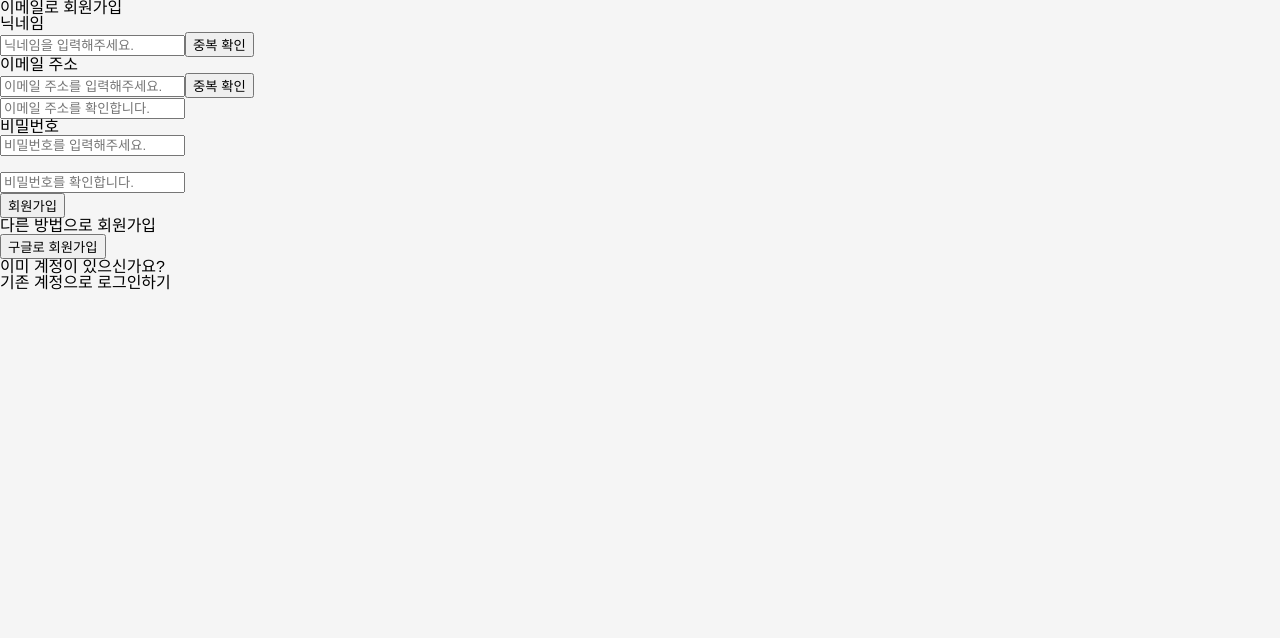
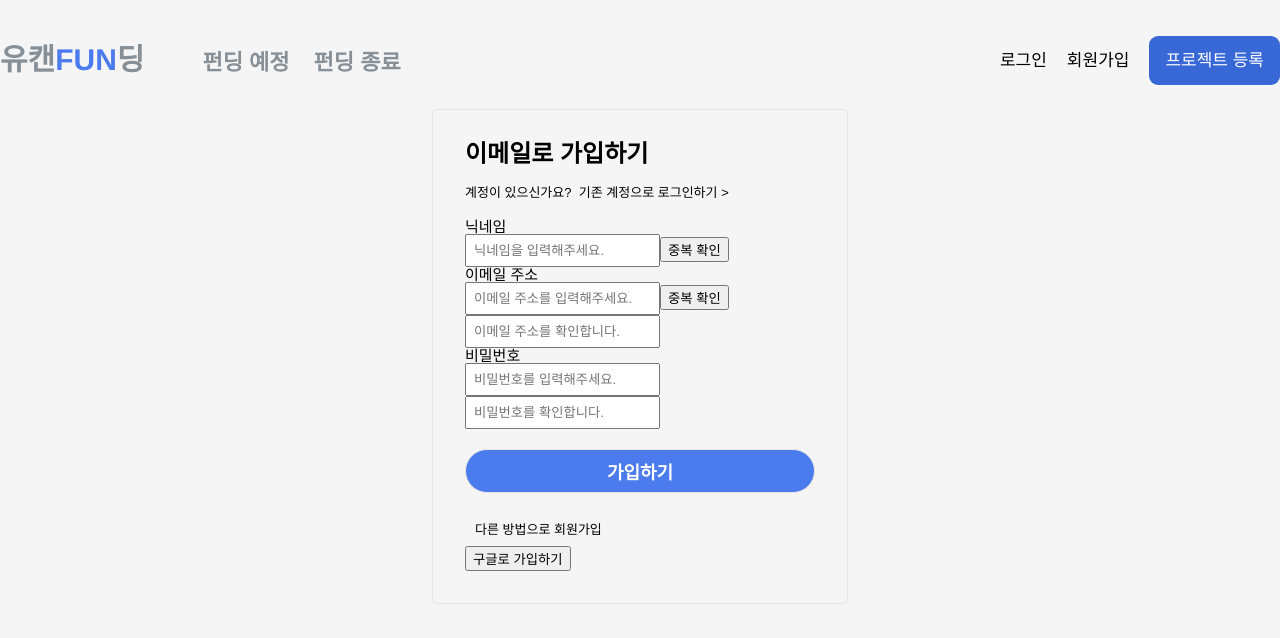
Before and after one commit to MyNameSieun/YouCanFunding, a React (Create React App) app: page /signup in a window 1280 px wide. Shown: the top 638 px of the page. Built offline with nearby package versions, Linux system fonts and the light colour scheme; no server answers.

Commit message:
Design: SignUp - 회원가입 CSS 수정 중..

```diff
--- a/src/pages/Login.jsx
+++ b/src/pages/Login.jsx
@@ -10,6 +10,7 @@
 import { addDoc, collection, getDocs, query, where } from 'firebase/firestore';
 import React, { useState } from 'react';
 import { useNavigate } from 'react-router-dom';
+import Navbar from 'components/common/Navbar';
 
 function Login() {
   const [email, setEmail] = useState('');
@@ -131,6 +132,8 @@
   };
 
   return (
+    <>
+      <Navbar />ㅋ
       <div>
         <h2>이메일로 로그인</h2>
         <form onSubmit={handleLogin}>
@@ -175,6 +178,7 @@
         </div>
         <Logout />
       </div>
+    </>
   );
 }
 
--- a/src/pages/SignUp.jsx
+++ b/src/pages/SignUp.jsx
@@ -3,6 +3,8 @@
 import React, { useState } from 'react';
 import { addDoc, collection, getDocs, query, where } from 'firebase/firestore';
 import { useNavigate } from 'react-router-dom';
+import Navbar from 'components/common/Navbar';
+import styled from 'styled-components';
 
 function SignUp() {
   // 닉네임
@@ -266,10 +268,19 @@
   // };
 
   return (
-    <div>
-      <h2>이메일로 회원가입</h2>
-      <form onSubmit={handleSignUp}>
-        <div>
+    <>
+      <Navbar />
+      <Body>
+        <SignUpContainer>
+          <SignUpTitle>이메일로 가입하기</SignUpTitle>
+
+          <SignUpToLogin>
+            <p>계정이 있으신가요? &nbsp;</p>
+            <a href="/login"> 기존 계정으로 로그인하기 &gt;</a>
+          </SignUpToLogin>
+
+          <SignUpForm onSubmit={handleSignUp}>
+            <SignUpInput>
               <label>닉네임</label>
               <br />
               <input
@@ -283,7 +294,9 @@
                 중복 확인
               </button>
               {!isNicknameLengthValid && <p>닉네임은 2자 이상, 10자 이하로 입력해 주세요.</p>}
-          {isNicknameLengthValid && !isNicknameValidCondition && <p>한글, 영문 대소문자, 숫자로만 작성해 주세요.</p>}
+              {isNicknameLengthValid && !isNicknameValidCondition && (
+                <p>한글, 영문 대소문자, 숫자로만 작성해 주세요.</p>
+              )}
               {isNicknameCheckButtonClicked && (
                 <>{isNicknameAvailable ? <p>사용 가능한 닉네임입니다.</p> : <p>이미 사용 중인 닉네임입니다.</p>}</>
               )}
@@ -303,7 +316,9 @@
               </button>
               {!isEmailValidCondition && <p>유효하지 않은 이메일 형식입니다.</p>}
               {isEmailCheckButtonClicked && (
-            <>{isEmailAvailable ? <p>사용 가능한 이메일 주소입니다.</p> : <p>이미 사용 중인 이메일 주소입니다.</p>}</>
+                <>
+                  {isEmailAvailable ? <p>사용 가능한 이메일 주소입니다.</p> : <p>이미 사용 중인 이메일 주소입니다.</p>}
+                </>
               )}
               <br />
               <input
@@ -329,7 +344,6 @@
               {isPasswordLengthValid && !isPasswordValidCondition && (
                 <p>숫자, 영문 대소문자, 특수문자 중 2가지 이상을 조합해 주세요.</p>
               )}
-          <br />
               <input
                 type="password"
                 value={passwordConfirmation}
@@ -338,21 +352,88 @@
                 onChange={handlePasswordConfirmationChange}
               />
               {!isPasswordMatching && <p>비밀번호가 일치하지 않습니다.</p>}
-        </div>
+            </SignUpInput>
 
-        <button type="submit">회원가입</button>
-      </form>
-      <div>
+            <SignUpButton type="submit">가입하기</SignUpButton>
+          </SignUpForm>
+
+          <SignUpWithOtherMethod>
             <p>다른 방법으로 회원가입</p>
-        <button onClick={handleGoogleSignUp}>구글로 회원가입</button>
+            <button onClick={handleGoogleSignUp}>구글로 가입하기</button>
             {/* <button onClick={handleAppleSignUp}>애플로 회원가입</button> */}
-      </div>
-      <div>
-        <p>이미 계정이 있으신가요?</p>
-        <a href="/login">기존 계정으로 로그인하기</a>
-      </div>
-    </div>
+          </SignUpWithOtherMethod>
+        </SignUpContainer>
+      </Body>
+    </>
   );
 }
 
 export default SignUp;
+
+const Body = styled.div`
+  display: flex;
+  flex-direction: column;
+  justify-content: center;
+  align-items: center;
+`;
+
+const SignUpContainer = styled.div`
+  display: flex;
+  flex-direction: column;
+  justify-content: center;
+  align-items: flex-start;
+  gap: 20px;
+  padding: 32px;
+  border: 1.5px solid rgb(228, 228, 228);
+  border-radius: 5px;
+  width: 350px;
+`;
+
+const SignUpForm = styled.form`
+  display: flex;
+  flex-direction: column;
+  gap: 20px;
+  font-size: 15px;
+  font-weight: 500;
+`;
+
+const SignUpTitle = styled.h2`
+  font-size: 24px;
+  font-weight: 800;
+`;
+
+const SignUpToLogin = styled.div`
+  display: flex;
+  font-size: 13px;
+
+  & a {
+    font-weight: 550;
+    color: var(--main-color);
+  }
+`;
+
+const SignUpInput = styled.div`
+  gap: 15px;
+
+  & input {
+    padding: 7px;
+  }
+`;
+
+const SignUpButton = styled.button`
+  width: 350px;
+  padding: 8px;
+  font-size: 18px;
+  font-weight: 700;
+  background-color: var(--main-color);
+  color: white;
+  border: 1.5px solid rgb(228, 228, 228);
+  border-radius: 30px;
+`;
+
+const SignUpWithOtherMethod = styled.div`
+  & p {
+    padding: 10px;
+    font-size: 13px;
+  }
+`;
```
Lines whose indentation alone changed are shown as unchanged.
